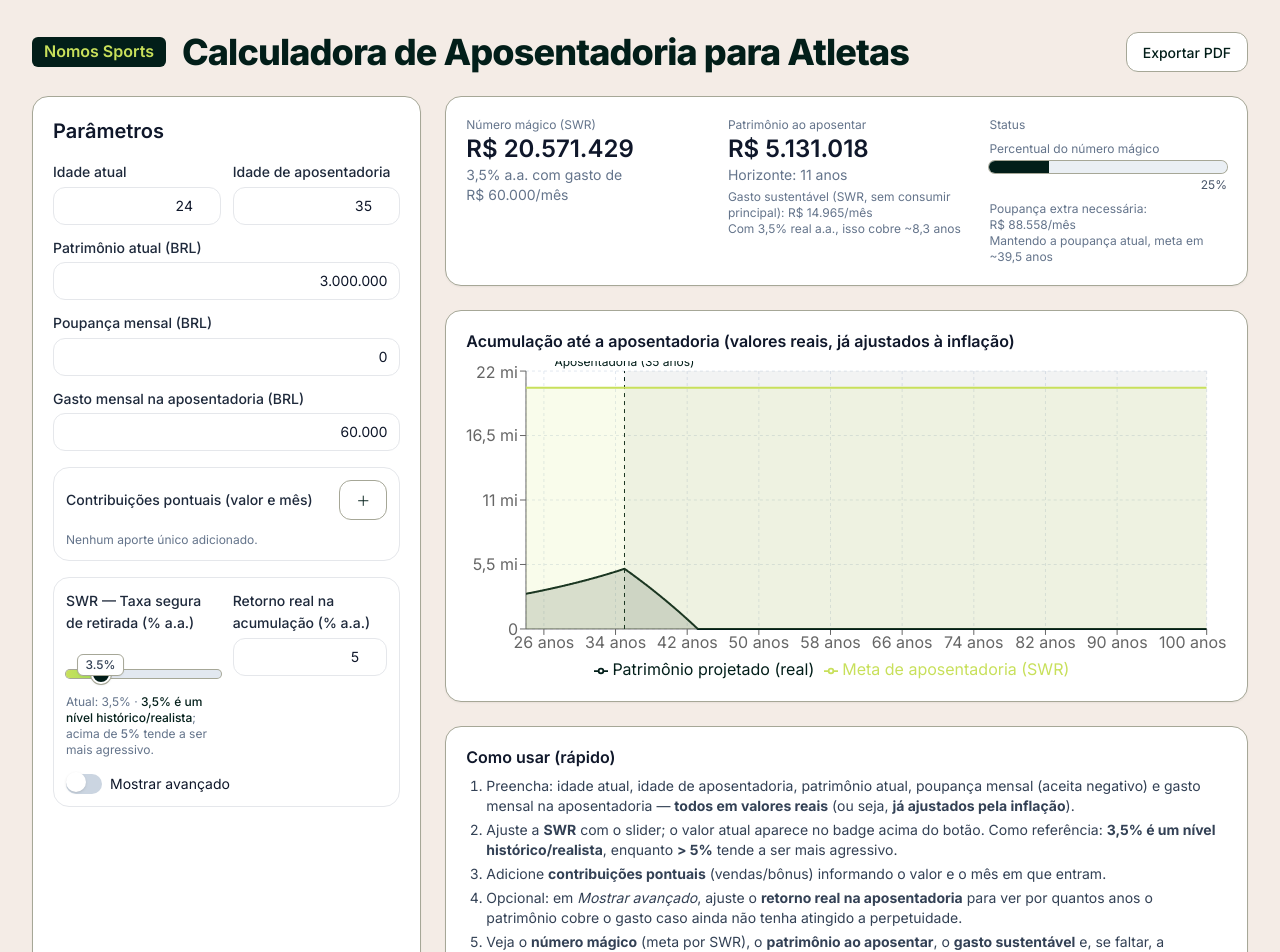
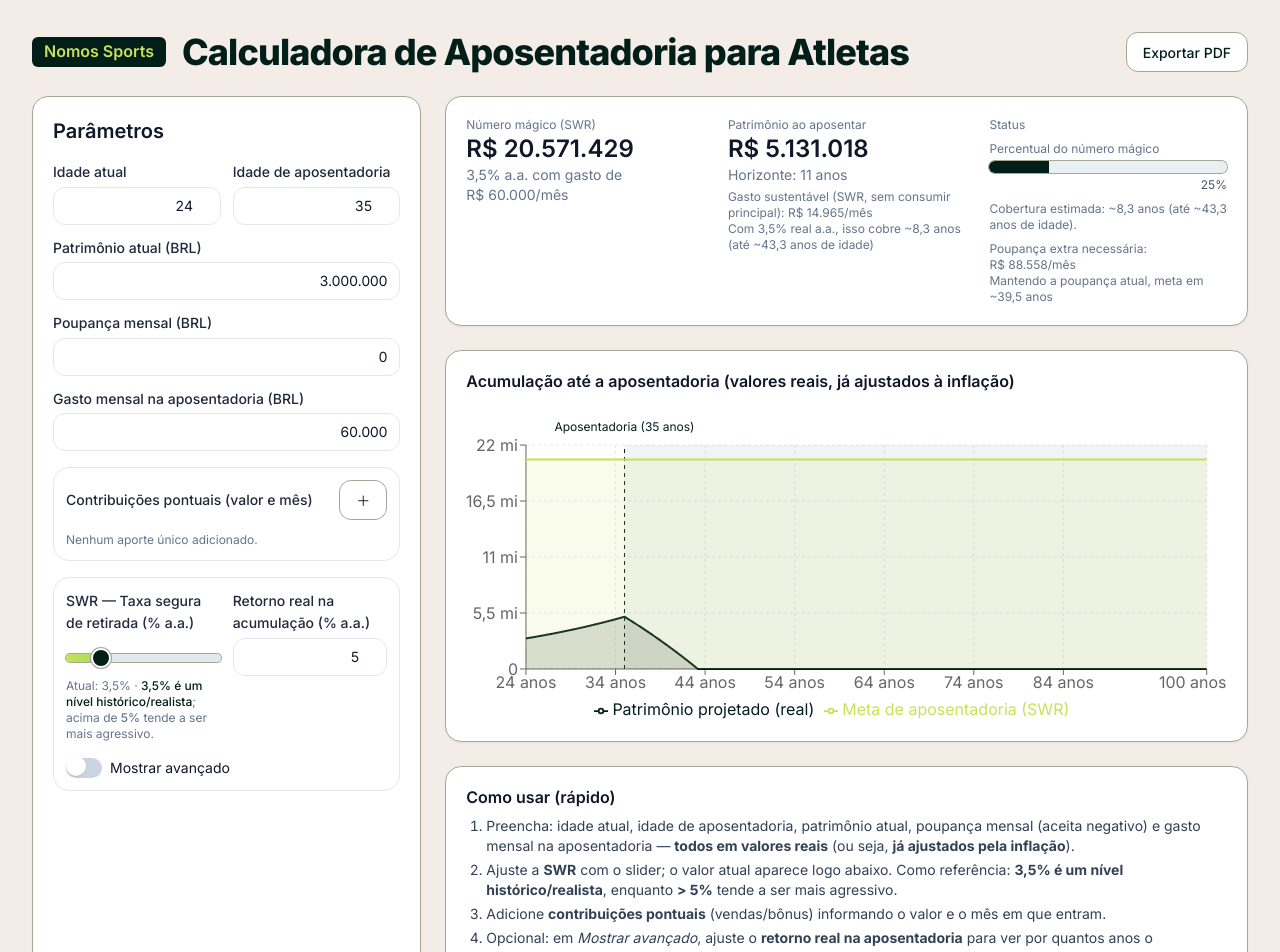
Before and after one commit to erikpajunknomos/calculadora-aposentadoria, a React (Vite) app: page / in a window 1280 px wide. Shown: the top 952 px of the page. Built offline with nearby package versions, Linux system fonts and the light colour scheme; the HTML template or start-up script is replaced by a standard one.

Commit message:
Update App.tsx

```diff
--- a/src/App.tsx
+++ b/src/App.tsx
@@ -60,7 +60,7 @@ const Button: React.FC<{
   </button>
 );
 
-/* ========= Slider SWR (custom com tooltip e preenchimento exato) ========= */
+/* ========= Slider SWR (custom, sem tooltip) ========= */
 const SwrSlider: React.FC<{
   value: number;
   min: number;
@@ -90,7 +90,7 @@ const SwrSlider: React.FC<{
   const fill = Math.max(thumb / 2, Math.min(center, w));
 
   return (
-    <div className="relative select-none pt-6"> {/* espaço para tooltip */}
+    <div className="relative select-none pt-2">
       <div ref={wrapRef} className="relative h-8">
         {/* trilho base */}
         <div className="absolute left-0 right-0 top-1/2 -translate-y-1/2 h-2 rounded-full bg-slate-200 ring-1 ring-[var(--brand-gray)]" />
@@ -108,14 +108,6 @@ const SwrSlider: React.FC<{
           className="absolute -translate-x-1/2 top-1/2 -translate-y-1/2 h-5 w-5 rounded-full bg-[var(--brand-dark)] border-2 border-white shadow ring-1 ring-[var(--brand-gray)]"
           style={{ left: `${center}px` }}
         />
-        {/* tooltip (badge) */}
-        <div
-          className="absolute -translate-x-1/2 -top-1 text-xs font-medium text-slate-700 bg-white border border-[var(--brand-gray)] rounded-md px-2 py-[2px] shadow-sm"
-          style={{ left: `${center}px` }}
-        >
-          {value.toFixed(1)}%
-        </div>
-
         {/* input invisível (acessível) */}
         <input
           type="range"
@@ -480,8 +472,11 @@ export default function App() {
     Math.min(100, (100 * wealthAtRetire) / Math.max(targetWealth, 1))
   );
 
+  /* sustentabilidade na aposentadoria */
   const sustainableMonthlySWR = (wealthAtRetire * retireRealReturn) / 100 / 12;
+  const hasPerpetuity = sustainableMonthlySWR >= monthlySpend;
 
+  /* extra por mês para chegar no número mágico no tempo definido */
   const extraMonthlyNeeded =
     gap > 0 && monthsToRetire > 0
       ? gap /
@@ -493,6 +488,7 @@ export default function App() {
         )
       : 0;
 
+  /* runway (anos) dado retorno real na aposentadoria */
   function yearsOfRunway({
     startingWealth,
     annualSpend,
@@ -514,7 +510,7 @@ export default function App() {
     annualSpend: annualRetireSpend,
     realReturnAnnual: retireRealReturn,
   });
-  const isPerpetual = !isFinite(runwayY) || runwayY > 1e6;
+  const endAge = isFinite(runwayY) ? retireAge + runwayY : Infinity;
 
   const monthsToGoalAtCurrentPlan = useMemo(() => {
     if (targetWealth <= 0) return 0;
@@ -545,10 +541,18 @@ export default function App() {
     [fullProjection, targetWealth]
   );
 
-  /* ticks do eixo X por idade (inicia na idade atual) */
+  /* ticks do eixo X por idade, com menos rótulos (~8 labels) */
   const yearTicks = useMemo(() => {
-    return Array.from({ length: Math.floor(monthsTo100 / 12) + 1 }, (_, i) => i * 12);
-  }, [monthsTo100]);
+    const yearsRange = 100 - age;
+    let stepYears = Math.ceil(yearsRange / 8); // ~8 labels
+    if (stepYears >= 5) stepYears = Math.round(stepYears / 5) * 5; // arredonda pra 5 ou 10, etc
+    stepYears = Math.max(2, stepYears);
+    const stepMonths = stepYears * 12;
+    const list: number[] = [];
+    for (let m = 0; m <= monthsTo100; m += stepMonths) list.push(m);
+    if (list[list.length - 1] !== monthsTo100) list.push(monthsTo100);
+    return list;
+  }, [age, monthsTo100]);
 
   /* ações auxiliares */
   const addLump = () =>
@@ -673,7 +677,7 @@ export default function App() {
 
             {/* ===== SWR & Retornos ===== */}
             <div className="rounded-2xl border p-3 mt-4 space-y-4">
-              <div className="grid grid-cols-1 sm:grid-cols-2 gap-3 items-start">{/* alinhamento no topo */}
+              <div className="grid grid-cols-1 sm:grid-cols-2 gap-3 items-start">
                 {/* SWR (esquerda) */}
                 <div>
                   <Label>SWR — Taxa segura de retirada (% a.a.)</Label>
@@ -741,9 +745,10 @@ export default function App() {
                   <p className="text-xs text-slate-500 mt-1">
                     Gasto sustentável (SWR, sem consumir principal): {formatCurrency(sustainableMonthlySWR, "BRL")}/mês
                   </p>
-                  {!isPerpetual ? (
+                  {!hasPerpetuity ? (
                     <p className="text-slate-500 text-xs">
                       Com {formatNumber(retireRealReturn, 1)}% real a.a., isso cobre ~{formatNumber(runwayY, 1)} anos
+                      {isFinite(endAge) ? ` (até ~${formatNumber(endAge, 1)} anos de idade)` : ""}
                     </p>
                   ) : (
                     <p className="text-emerald-600 text-xs">
@@ -758,11 +763,23 @@ export default function App() {
                     <p className="text-xs text-slate-500 mb-1">Percentual do número mágico</p>
                     <ProgressBar value={progressPct} />
                   </div>
+
+                  {!hasPerpetuity && isFinite(runwayY) && (
+                    <p className="text-slate-500 text-xs mt-2">
+                      Cobertura estimada: ~{formatNumber(runwayY, 1)} anos
+                      {isFinite(endAge) ? ` (até ~${formatNumber(endAge, 1)} anos de idade)` : ""}.
+                    </p>
+                  )}
+                  {hasPerpetuity && (
+                    <p className="text-emerald-700 text-xs mt-2">Perpetuidade atingível nas premissas atuais.</p>
+                  )}
+
                   {gap > 0 && monthsToRetire > 0 && extraMonthlyNeeded >= 100 && (
                     <p className="text-slate-500 text-xs mt-2">
                       Poupança extra necessária: {formatCurrency(extraMonthlyNeeded, "BRL")}/mês
                     </p>
                   )}
+
                   {gap > 0 &&
                     isFinite(monthsToGoalAtCurrentPlan) &&
                     monthsToGoalAtCurrentPlan !== 0 && (
@@ -773,7 +790,6 @@ export default function App() {
                           : `${formatNumber(monthsToGoalAtCurrentPlan, 0)} meses`}
                       </p>
                     )}
-                  {gap <= 0 && <p className="text-emerald-700 text-xs mt-2">Meta de perpetuidade atingida</p>}
                 </div>
               </div>
             </Section>
@@ -785,7 +801,7 @@ export default function App() {
               </p>
               <div className="h-[320px]">
                 <ResponsiveContainer width="100%" height={320}>
-                  <AreaChart data={chartData} margin={{ top: 10, right: 20, bottom: 0, left: 0 }}>
+                  <AreaChart data={chartData} margin={{ top: 44, right: 20, bottom: 0, left: 0 }}>
                     <CartesianGrid strokeDasharray="3 3" />
                     <XAxis
                       dataKey="Meses"
@@ -826,6 +842,7 @@ export default function App() {
                           position: "top",
                           fill: "var(--brand-dark)",
                           fontSize: 12,
+                          offset: 14, // empurra pra baixo pra não cortar
                         }}
                       />
                     )}
@@ -862,9 +879,9 @@ export default function App() {
                   <strong>já ajustados pela inflação</strong>).
                 </li>
                 <li>
-                  Ajuste a <strong>SWR</strong> com o slider; o valor atual aparece no badge acima do botão. Como
-                  referência: <strong>3,5% é um nível histórico/realista</strong>, enquanto <strong>&gt; 5%</strong>{" "}
-                  tende a ser mais agressivo.
+                  Ajuste a <strong>SWR</strong> com o slider; o valor atual aparece logo abaixo. Como referência:{" "}
+                  <strong>3,5% é um nível histórico/realista</strong>, enquanto <strong>&gt; 5%</strong> tende a ser
+                  mais agressivo.
                 </li>
                 <li>
                   Adicione <strong>contribuições pontuais</strong> (vendas/bônus) informando o valor e o mês em que
@@ -872,7 +889,8 @@ export default function App() {
                 </li>
                 <li>
                   Opcional: em <em>Mostrar avançado</em>, ajuste o <strong>retorno real na aposentadoria</strong> para
-                  ver por quantos anos o patrimônio cobre o gasto caso ainda não tenha atingido a perpetuidade.
+                  ver por quantos anos o patrimônio cobre o gasto e **até que idade** você tem cobertura caso ainda não
+                  tenha atingido a perpetuidade.
                 </li>
                 <li>
                   Veja o <strong>número mágico</strong> (meta por SWR), o <strong>patrimônio ao aposentar</strong>, o{" "}
```
